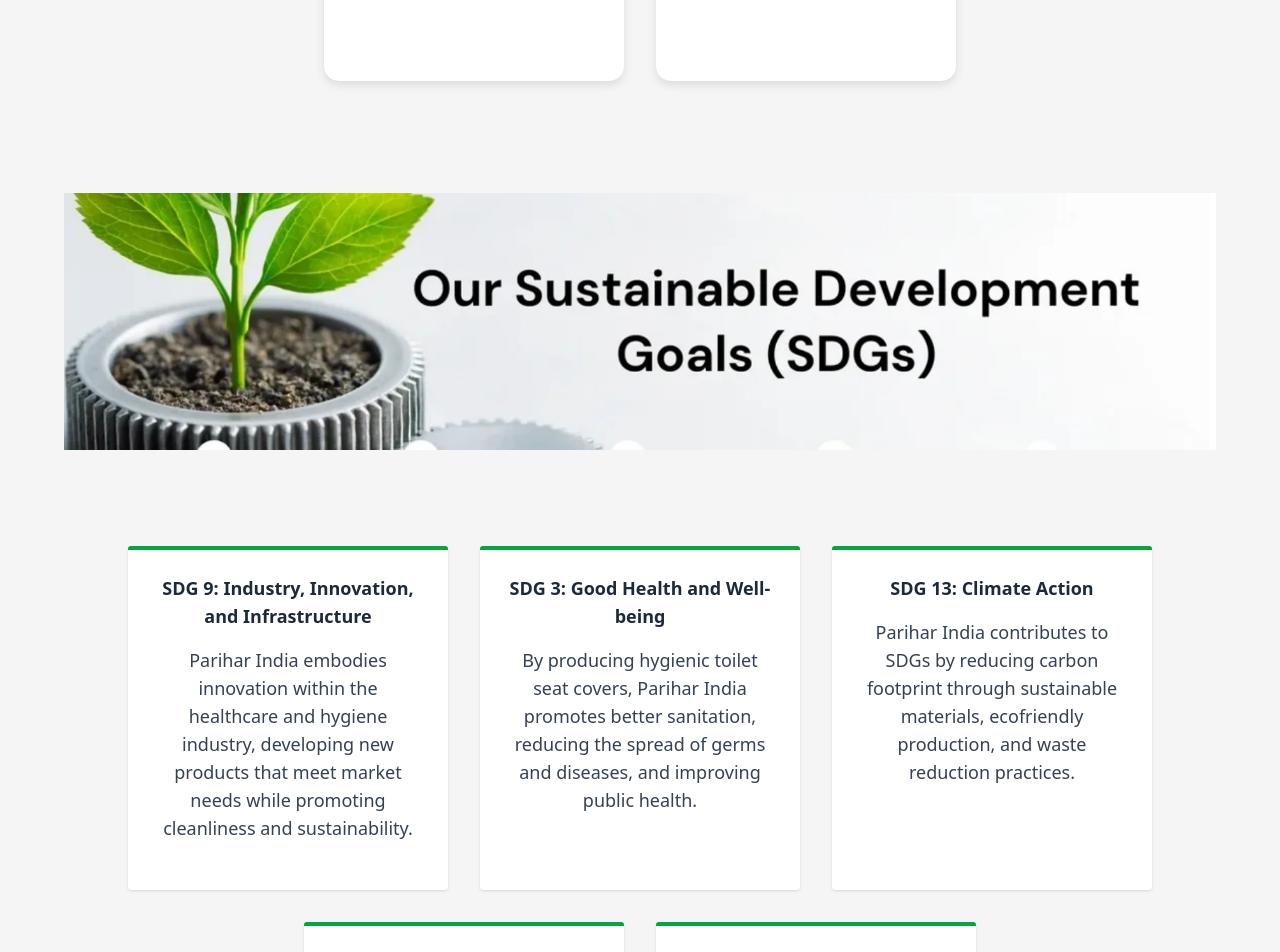
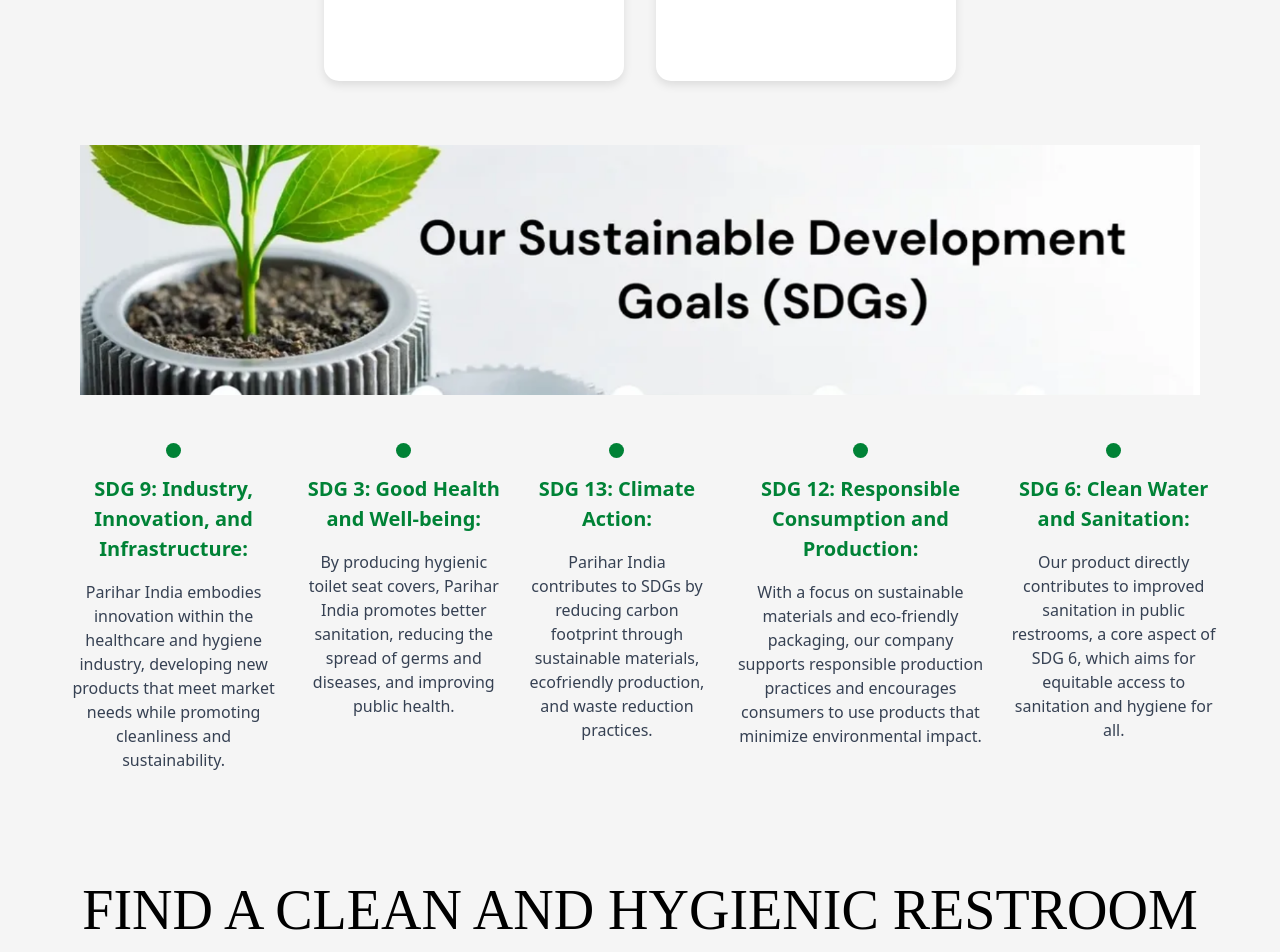
Before and after one commit to Hello-sketch-ux/PariharProject, a React (Vite) app: page / in a window 1280 px wide. Shown: the part 1860-2812 px from the top of the page. Built offline with nearby package versions, Linux system fonts and the light colour scheme.

Commit message:
resolved SGD bug

```diff
--- a/src/Components/Home/SustainableGoals.tsx
+++ b/src/Components/Home/SustainableGoals.tsx
@@ -56,9 +56,9 @@
     return (
         <div className="max-w-6xl flex flex-col justify-start items-center gap-4  text-center ">
             {
-               window.innerWidth>=800 ? (
+               windowWidth<=550 ? (
                     <div>
-                        <img src={SustainableGoal} className="p-[4rem]" alt="Sustainable Development Goals" />
+                        <h2 className="text-3xl max-md:text-2xl  font-semibold mb-8 max-md:mb-0 p-8 max-sm:p-4">Our Sustainable Development Goals (SDGs)</h2>
                         <div className="flex justify-center items-start flex-wrap w-[100vw] p-8 max-sm:p-6">
                             <div className="gap-8 flex flex-wrap justify-center items-stretch">
                                 {goals.map((goal, index) => (
@@ -75,11 +75,11 @@
                 :
                 (
                     <div>
-                        <h2 className="text-3xl max-md:text-2xl  font-semibold mb-8 max-md:mb-0 p-8 max-sm:p-4">Our Sustainable Development Goals (SDGs)</h2>
-                        <div className="px-6 md:px-16 py-10">
-                            <div className="space-y-6 text-gray-800 max-w-[600px]">
+                        <img src={SustainableGoal} className="p-4 mb-[2rem]" alt="Sustainable Development Goals" />
+                        <div>
+                            <div className="text-gray-800  flex justify-between items-start gap-6">
                                 {goals.map((item, index) => (
-                                <div key={index} className={`flex flex-col justify-start items-center gap-4  ${index==4 ? "mb-4" : "mb-12"}`}>
+                                <div key={index} className={`flex flex-col justify-start  items-center gap-4  ${index==4 ? "mb-4" : "mb-12"}`}>
                                     <div className="w-[15px] h-[15px] rounded-full bg-green-700"></div>
                                     <span className="font-semibold text-[1.25rem] text-green-700">{item.title}:</span>{" "}
                                     <span className="text-gray-700">{item.description}</span>
```
